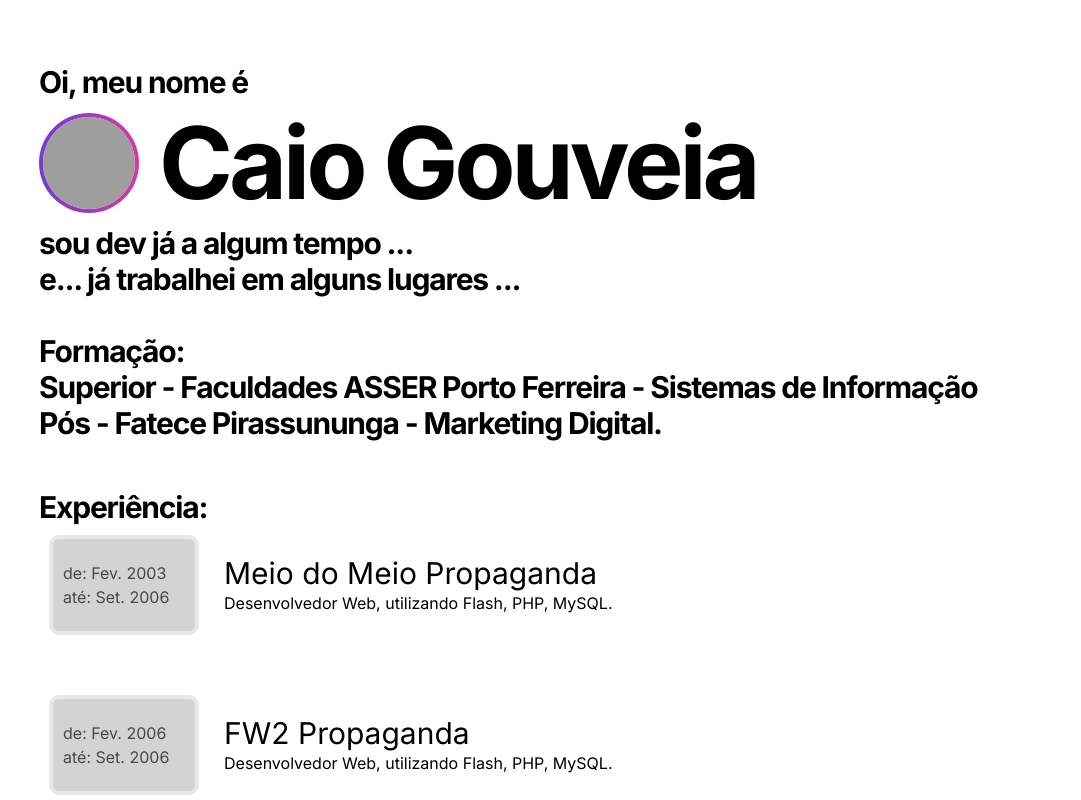
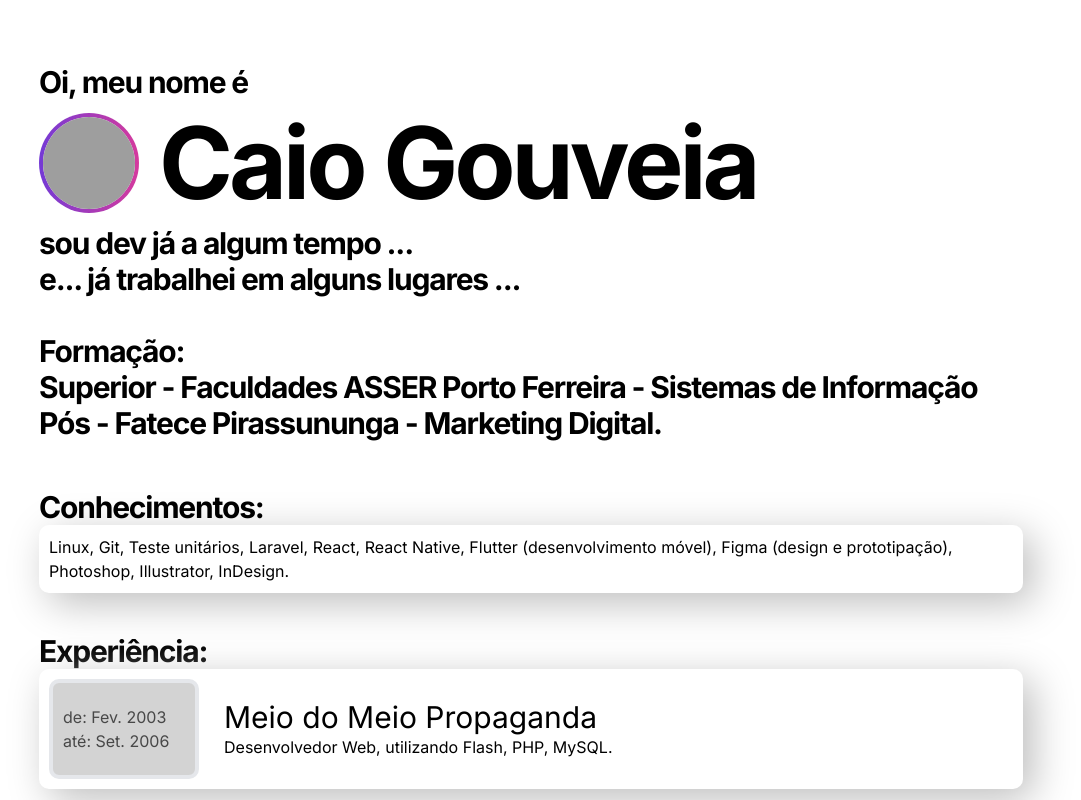
Before and after one commit to caiogouveia/caiogouveia.github.io, a Next.js app: page / in a window 1280 px wide. Shown: the top 800 px of the page, without its empty margins (109-1190 px from the left). Built offline with nearby package versions, Linux system fonts and the light colour scheme; grey boxes are pictures that could not be loaded.

Commit message:
modifica conhecimentos

```diff
--- /dev/null
+++ b/src/app/components/CurriculoItem.tsx
@@ -0,0 +1,32 @@
+import type { ICurriculoItem } from "@/interfaces/curriculo";
+import Periodo from "./Periodo";
+
+const CurriculoItem = ({ item }: { item: ICurriculoItem }) => {
+  return (
+    <div
+      style={{
+        display: "flex",
+        flexDirection: "row",
+        marginBottom: 40,
+        borderRadius: 10,
+        padding: 10,
+        boxShadow: "10px 10px 40px 0px rgba(189,189,189,1)",
+        backgroundColor: "transparent",
+      }}
+    >
+      {item.periodo !== undefined && <Periodo item={item} />}
+      <div
+        style={{
+          display: "flex",
+          flexDirection: "column",
+          justifyContent: "center",
+        }}
+      >
+        <h1 className="text-3xl">{item.titulo}</h1>
+        <div dangerouslySetInnerHTML={{ __html: item.descricao }} />
+      </div>
+    </div>
+  );
+};
+
+export default CurriculoItem;
--- /dev/null
+++ b/src/app/components/Periodo.tsx
@@ -0,0 +1,35 @@
+
+import { ICurriculoItem } from "@/interfaces/curriculo";
+
+export interface IPeriodoProps {
+  item: ICurriculoItem
+}
+
+const Periodo = (props:IPeriodoProps) => {
+  return (
+    <div
+      style={{
+        borderWidth: 4,
+        borderRadius: 10,
+        padding: 10,
+        marginTop: 0,
+        marginRight: 25,
+        marginLeft: 0,
+        marginBottom: 0,
+        minWidth: 150,
+        justifyContent: "center",
+        alignContent: "center",
+        background: "#d3d3d3",
+        minHeight: 100,
+        color: "#484848",
+      }}
+    >
+        <>
+          <h5>de: {props.item?.periodo?.inicio}</h5>
+          <h5>até: {props.item?.periodo?.fim}</h5>
+        </>
+    </div>
+  );
+}
+
+export default Periodo
--- a/src/app/components/cv.tsx
+++ b/src/app/components/cv.tsx
@@ -1,9 +1,18 @@
-import { curriculo } from "@/lib/constants";
+import { conhecimentos, curriculo } from "@/lib/constants";
 import { ICurriculoItem } from "@/interfaces/curriculo";
+import CurriculoItem from "@/app/components/CurriculoItem";
 
 const Cv = () => {
   return (
     <>
+      <section className="flex-col md:flex-row flex items-center md:justify-between">
+        <h1 className="text-3xl md:text-3xl font-bold tracking-tighter leading-tight md:pr-8">
+          Conhecimentos:
+        </h1>
+      </section>
+      {conhecimentos.map((item: ICurriculoItem, index) => (
+          <CurriculoItem key={index} item={item} />
+        ))}
       <section className="flex-col md:flex-row flex items-center md:justify-between">
         <h1 className="text-3xl md:text-3xl font-bold tracking-tighter leading-tight md:pr-8">
           Experiência:
@@ -13,30 +22,7 @@ const Cv = () => {
         style={{ display: "flex", flexDirection: "column", marginBottom: 20 }}
       >
         {curriculo.map((item: ICurriculoItem, index) => (
-          <section
-            key={index}
-            style={{
-              display: "flex",
-              flexDirection: "row",
-              marginBottom: 40,
-              borderRadius: 10,
-              padding: 10,
-              // boxShadow: "10px 10px 40px 0px rgba(189,189,189,1)",
-              backgroundColor: "transparent",
-            }}
-          >
-            {item.periodo !== undefined && <Periodo item={item} />}
-            <div
-              style={{
-                display: "flex",
-                flexDirection: "column",
-                justifyContent: "center",
-              }}
-            >
-              <h1 className="text-3xl">{item.titulo}</h1>
-              <div dangerouslySetInnerHTML={{ __html: item.descricao }} />
-            </div>
-          </section>
+          <CurriculoItem key={index} item={item} />
         ))}
       </div>
     </>
@@ -44,33 +30,3 @@ const Cv = () => {
 };
 
 export default Cv;
-
-export interface IPeriodoProps {
-  item: ICurriculoItem
-}
-const Periodo = (props:IPeriodoProps) => {
-  return (
-    <div
-      style={{
-        borderWidth: 4,
-        borderRadius: 10,
-        padding: 10,
-        marginTop: 0,
-        marginRight: 25,
-        marginLeft: 0,
-        marginBottom: 0,
-        minWidth: 150,
-        justifyContent: "center",
-        alignContent: "center",
-        background: "#d3d3d3",
-        minHeight: 100,
-        color: "#484848",
-      }}
-    >
-        <>
-          <h5>de: {props.item?.periodo?.inicio}</h5>
-          <h5>até: {props.item?.periodo?.fim}</h5>
-        </>
-    </div>
-  );
-}
--- a/src/lib/constants.ts
+++ b/src/lib/constants.ts
@@ -5,7 +5,16 @@ export const SITE_DESCRIPTION = "";
 export const HOME_OG_IMAGE_URL =
   "https://og-image.vercel.app/Next.js%20Blog%20Starter%20Example.png?theme=light&md=1&fontSize=100px&images=https%3A%2F%2Fassets.vercel.com%2Fimage%2Fupload%2Ffront%2Fassets%2Fdesign%2Fnextjs-black-logo.svg";
 
+  export const conhecimentos: ICurriculoItem[] = [
+    {
+      titulo: "",
+      descricao:
+      "Linux, Git, Teste unitários, Laravel, React, React Native, Flutter (desenvolvimento móvel), Figma (design e prototipação), Photoshop, Illustrator, InDesign.",
+    },
+  ];
+
 export const curriculo: ICurriculoItem[] = [
+
   {
     titulo: "Meio do Meio Propaganda",
     descricao: "Desenvolvedor Web, utilizando Flash, PHP, MySQL.",
@@ -58,9 +67,5 @@ export const curriculo: ICurriculoItem[] = [
       fim: "Até o momento"
     }
   },
-  {
-    titulo: "Conhecimentos",
-    descricao:
-    "Linux, Git, Teste unitários, Laravel, React, React Native, Flutter (desenvolvimento móvel), Figma (design e prototipação), Photoshop, Illustrator, InDesign.",
-  },
+
 ];
```
